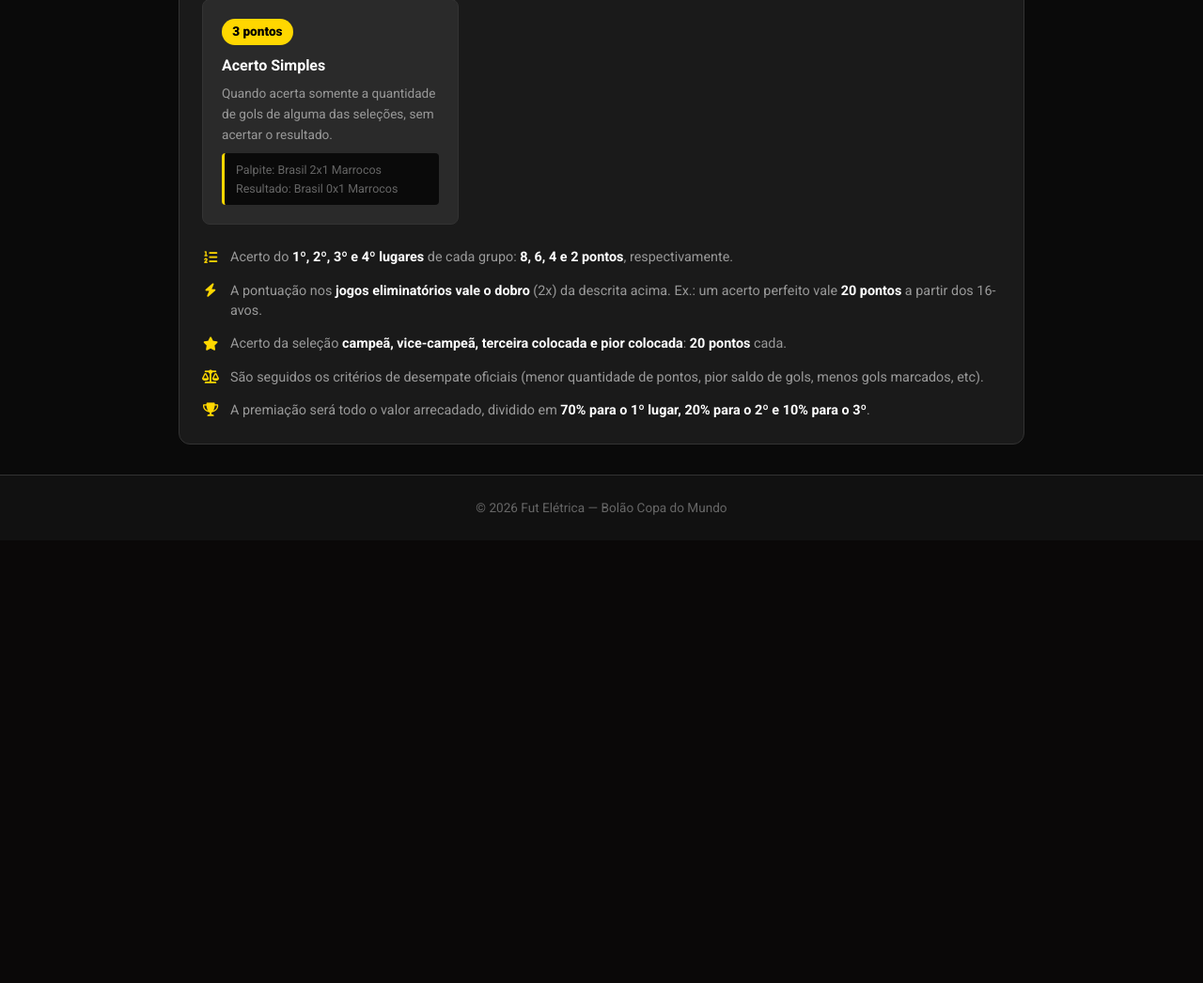
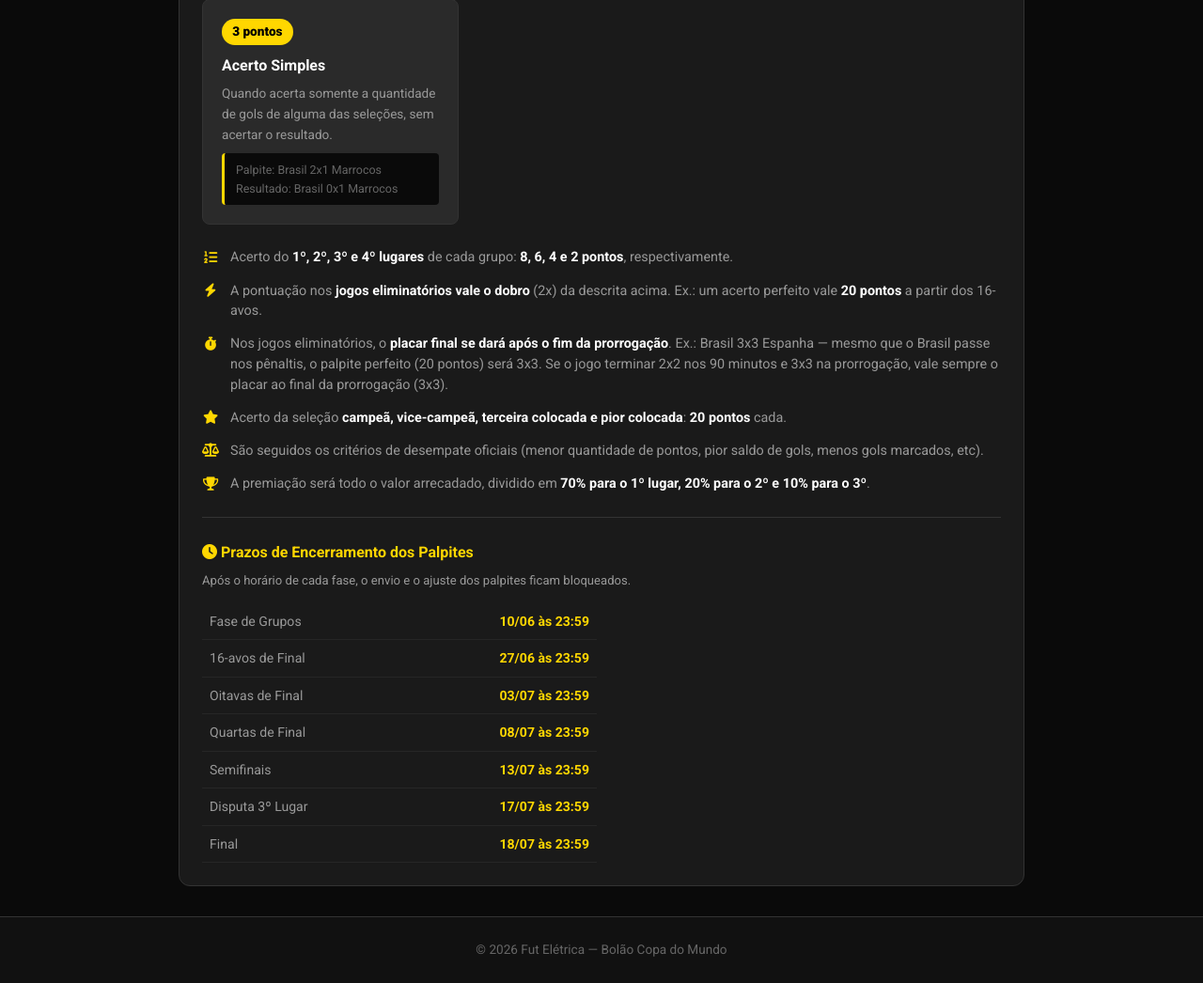
Before and after one commit to reinatinho/site-futeletrica, a Django app: page /bolao/ in a window 1280 px wide. Shown: the part 1133-2179 px from the top of the page at 94% size. Before the commit the page ends 1681 px from the top, so only its background shows below. Run offline with Django 5.2, Linux system fonts and the light colour scheme; data comes from the database, SQL or seed files in the repository; both versions use the stored data as it was after the commit; data that the repository does not hold is empty.

Commit message:
[Fix] Tabela, Horarios, Regras e Nomes

```diff
--- /dev/null
+++ b/bolao/prazos.py
@@ -0,0 +1,47 @@
+"""Prazos de encerramento dos palpites por fase.
+
+Após o prazo, o envio e o ajuste de palpites da fase ficam bloqueados
+automaticamente (além do bloqueio manual feito pelo admin).
+"""
+from datetime import datetime
+from django.utils import timezone
+
+# Prazo de encerramento de cada fase (horário de São Paulo)
+PRAZOS_STR = {
+    'grupos': '2026-06-10 23:59',
+    '16avos': '2026-06-27 23:59',
+    'oitavas': '2026-07-03 23:59',
+    'quartas': '2026-07-08 23:59',
+    'semi': '2026-07-13 23:59',
+    'terceiro': '2026-07-17 23:59',
+    'final': '2026-07-18 23:59',
+}
+
+# Rótulo amigável para exibição
+PRAZOS_LABEL = {
+    'grupos': '10/06 às 23:59',
+    '16avos': '27/06 às 23:59',
+    'oitavas': '03/07 às 23:59',
+    'quartas': '08/07 às 23:59',
+    'semi': '13/07 às 23:59',
+    'terceiro': '17/07 às 23:59',
+    'final': '18/07 às 23:59',
+}
+
+
+def get_prazo(fase):
+    """Retorna o datetime (aware) do prazo da fase, ou None."""
+    s = PRAZOS_STR.get(fase)
+    if not s:
+        return None
+    return timezone.make_aware(datetime.strptime(s, '%Y-%m-%d %H:%M'))
+
+
+def prazo_passou(fase):
+    """True se o prazo da fase já passou."""
+    prazo = get_prazo(fase)
+    return prazo is not None and timezone.now() > prazo
+
+
+def prazo_label(fase):
+    return PRAZOS_LABEL.get(fase, '')
--- a/bolao/views.py
+++ b/bolao/views.py
@@ -11,6 +11,7 @@ from .models import (
 )
 from .forms import LoginForm, CadastroForm
 from .pontuacao import gerar_classificacao_geral, calcular_pontos_jogo, multiplicador_fase
+from .prazos import prazo_passou, prazo_label, PRAZOS_LABEL
 
 
 def get_participante(request):
@@ -117,7 +118,7 @@ def palpites_view(request):
 
     todas_selecoes = list(Selecao.objects.values('id', 'nome', 'bandeira_emoji', 'codigo', 'grupo_id'))
 
-    fase_grupos_bloqueada = config.lock_fase_grupos
+    fase_grupos_bloqueada = config.lock_fase_grupos or prazo_passou('grupos')
 
     todas_fases_elim = []
     fase_elim_map = [
@@ -138,7 +139,8 @@ def palpites_view(request):
                 'codigo': fase_cod,
                 'nome': fase_nome,
                 'aberta': aberta,
-                'bloqueada': bloqueada,
+                'bloqueada': bloqueada or prazo_passou(fase_cod),
+                'prazo': prazo_label(fase_cod),
                 'jogos': jogos,
             })
 
@@ -162,6 +164,7 @@ def palpites_view(request):
         'todas_selecoes': json.dumps(todas_selecoes),
         'config': config,
         'fase_grupos_bloqueada': fase_grupos_bloqueada,
+        'prazo_grupos': prazo_label('grupos'),
         'todas_fases_elim': todas_fases_elim,
         'palpites_elim_existentes': json.dumps(palpites_elim_existentes),
     })
@@ -177,7 +180,7 @@ def salvar_palpites(request):
     if not config.fase_grupos_aberta:
         return JsonResponse({'error': 'Palpites da fase de grupos estão fechados'}, status=403)
 
-    if config.lock_fase_grupos:
+    if config.lock_fase_grupos or prazo_passou('grupos'):
         return JsonResponse({'error': 'A fase de grupos está bloqueada. Não é possível enviar ou editar palpites.'}, status=403)
 
     try:
@@ -237,12 +240,23 @@ def home_view(request):
     ).count()
     total_jogos = Jogo.objects.count()
 
+    prazos_lista = [
+        ('Fase de Grupos', PRAZOS_LABEL['grupos']),
+        ('16-avos de Final', PRAZOS_LABEL['16avos']),
+        ('Oitavas de Final', PRAZOS_LABEL['oitavas']),
+        ('Quartas de Final', PRAZOS_LABEL['quartas']),
+        ('Semifinais', PRAZOS_LABEL['semi']),
+        ('Disputa 3º Lugar', PRAZOS_LABEL['terceiro']),
+        ('Final', PRAZOS_LABEL['final']),
+    ]
+
     return render(request, 'bolao/home.html', {
         'participante': participante,
         'classificacao': classificacao,
         'config': config,
         'jogos_com_resultado': jogos_com_resultado,
         'total_jogos': total_jogos,
+        'prazos_lista': prazos_lista,
     })
 
 
@@ -572,7 +586,8 @@ def palpites_eliminatorias_view(request):
                 'codigo': fase_cod,
                 'nome': fase_nome,
                 'aberta': aberta,
-                'bloqueada': bloqueada,
+                'bloqueada': bloqueada or prazo_passou(fase_cod),
+                'prazo': prazo_label(fase_cod),
                 'jogos': jogos,
             })
 
@@ -618,12 +633,12 @@ def salvar_palpites_eliminatorias(request):
     }
 
     fase_lock_map = {
-        '16avos': config.lock_16avos,
-        'oitavas': config.lock_oitavas,
-        'quartas': config.lock_quartas,
-        'semi': config.lock_semi,
-        'terceiro': config.lock_terceiro,
-        'final': config.lock_final,
+        '16avos': config.lock_16avos or prazo_passou('16avos'),
+        'oitavas': config.lock_oitavas or prazo_passou('oitavas'),
+        'quartas': config.lock_quartas or prazo_passou('quartas'),
+        'semi': config.lock_semi or prazo_passou('semi'),
+        'terceiro': config.lock_terceiro or prazo_passou('terceiro'),
+        'final': config.lock_final or prazo_passou('final'),
     }
 
     for jogo_id_str, valores in palpites_data.items():
--- a/static/css/bolao.css
+++ b/static/css/bolao.css
@@ -2129,6 +2129,13 @@ body {
     font-size: 0.75rem;
 }
 
+.classif-aviso {
+    font-size: 0.75rem;
+    color: var(--warning);
+    margin-bottom: 0.75rem;
+    line-height: 1.4;
+}
+
 .classif-posicoes {
     display: grid;
     grid-template-columns: repeat(2, 1fr);
@@ -2240,6 +2247,51 @@ body {
     color: var(--text);
 }
 
+/* ===== Prazos ===== */
+.prazos-box {
+    margin-top: 1.5rem;
+    padding-top: 1.5rem;
+    border-top: 1px solid var(--border);
+}
+
+.prazos-titulo {
+    color: var(--primary);
+    font-size: 1rem;
+    margin-bottom: 0.4rem;
+}
+
+.prazos-aviso {
+    color: var(--text-muted);
+    font-size: 0.82rem;
+    margin-bottom: 0.85rem;
+}
+
+.prazos-tabela {
+    width: 100%;
+    border-collapse: collapse;
+    max-width: 420px;
+}
+
+.prazos-tabela td {
+    padding: 0.5rem 0.5rem;
+    border-bottom: 1px solid rgba(51, 51, 51, 0.5);
+    font-size: 0.88rem;
+    color: var(--text-muted);
+}
+
+.prazos-tabela .prazo-data {
+    text-align: right;
+    color: var(--primary);
+    font-weight: 700;
+    white-space: nowrap;
+}
+
+.deadline-sub {
+    color: var(--text-dim);
+    font-size: 0.8rem;
+    margin-top: 0.25rem;
+}
+
 /* ===== Classificação/Extras no público ===== */
 .publico-classif {
     margin-top: 0.5rem;
--- a/templates/bolao/home.html
+++ b/templates/bolao/home.html
@@ -173,6 +173,13 @@
                 Ex.: um acerto perfeito vale <strong>20 pontos</strong> a partir dos 16-avos.</span>
             </li>
             <li>
+                <i class="fas fa-stopwatch"></i>
+                <span>Nos jogos eliminatórios, o <strong>placar final se dará após o fim da prorrogação</strong>.
+                Ex.: Brasil 3x3 Espanha — mesmo que o Brasil passe nos pênaltis, o palpite perfeito (20 pontos)
+                será 3x3. Se o jogo terminar 2x2 nos 90 minutos e 3x3 na prorrogação, vale sempre o
+                placar ao final da prorrogação (3x3).</span>
+            </li>
+            <li>
                 <i class="fas fa-star"></i>
                 <span>Acerto da seleção <strong>campeã, vice-campeã, terceira colocada e pior colocada</strong>:
                 <strong>20 pontos</strong> cada.</span>
@@ -188,6 +195,21 @@
                 <strong>70% para o 1º lugar, 20% para o 2º e 10% para o 3º</strong>.</span>
             </li>
         </ul>
+
+        <div class="prazos-box">
+            <h4 class="prazos-titulo"><i class="fas fa-clock"></i> Prazos de Encerramento dos Palpites</h4>
+            <p class="prazos-aviso">Após o horário de cada fase, o envio e o ajuste dos palpites ficam bloqueados.</p>
+            <table class="prazos-tabela">
+                <tbody>
+                    {% for nome, prazo in prazos_lista %}
+                    <tr>
+                        <td>{{ nome }}</td>
+                        <td class="prazo-data">{{ prazo }}</td>
+                    </tr>
+                    {% endfor %}
+                </tbody>
+            </table>
+        </div>
     </div>
 </div>
 {% endblock %}
```
Also changed, not shown: bolao/management/commands/seed_copa2026.py (+10 -10 lines), static/js/bolao.js (+35 -3 lines), templates/bolao/palpites.html (+14 -1 lines), templates/bolao/palpites_eliminatorias.html (+8 -3 lines), bolao/migrations/0005_renomear_selecoes_corrigir_datas.py (added), db.sqlite3.
